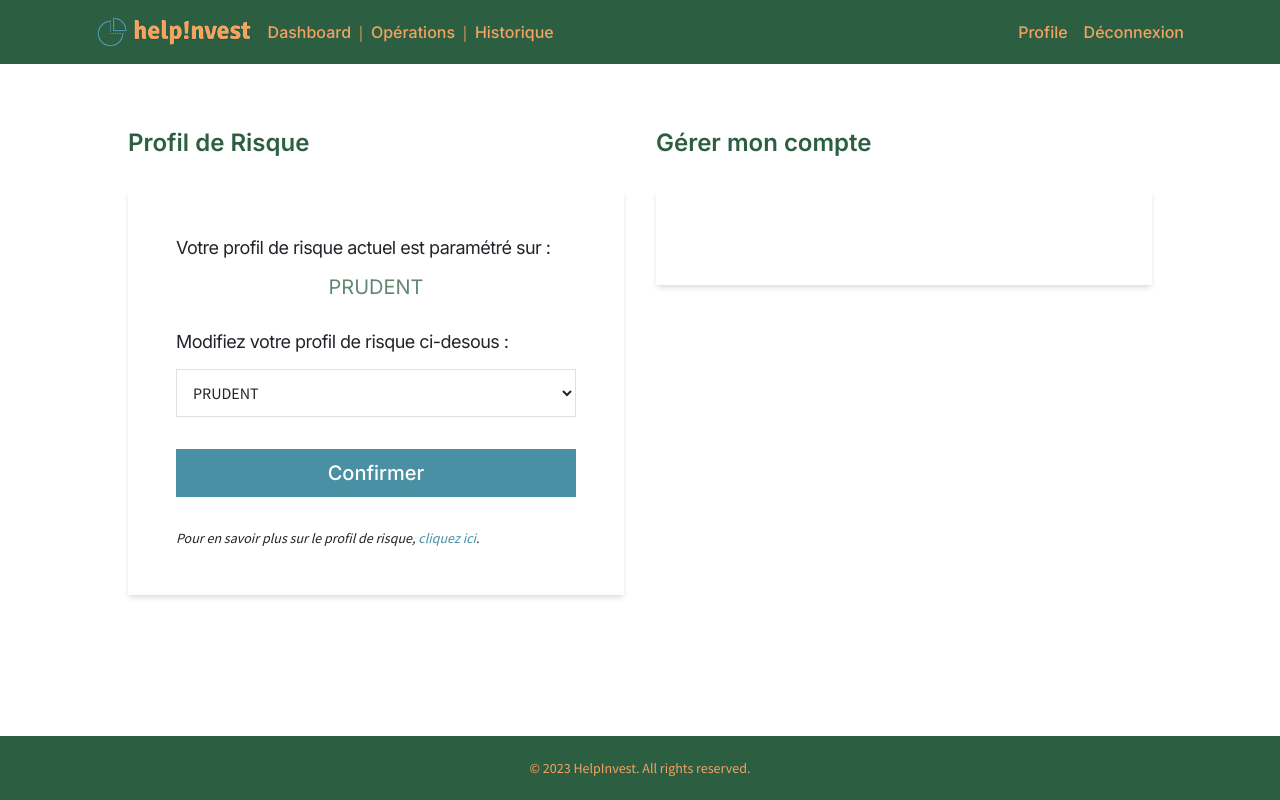
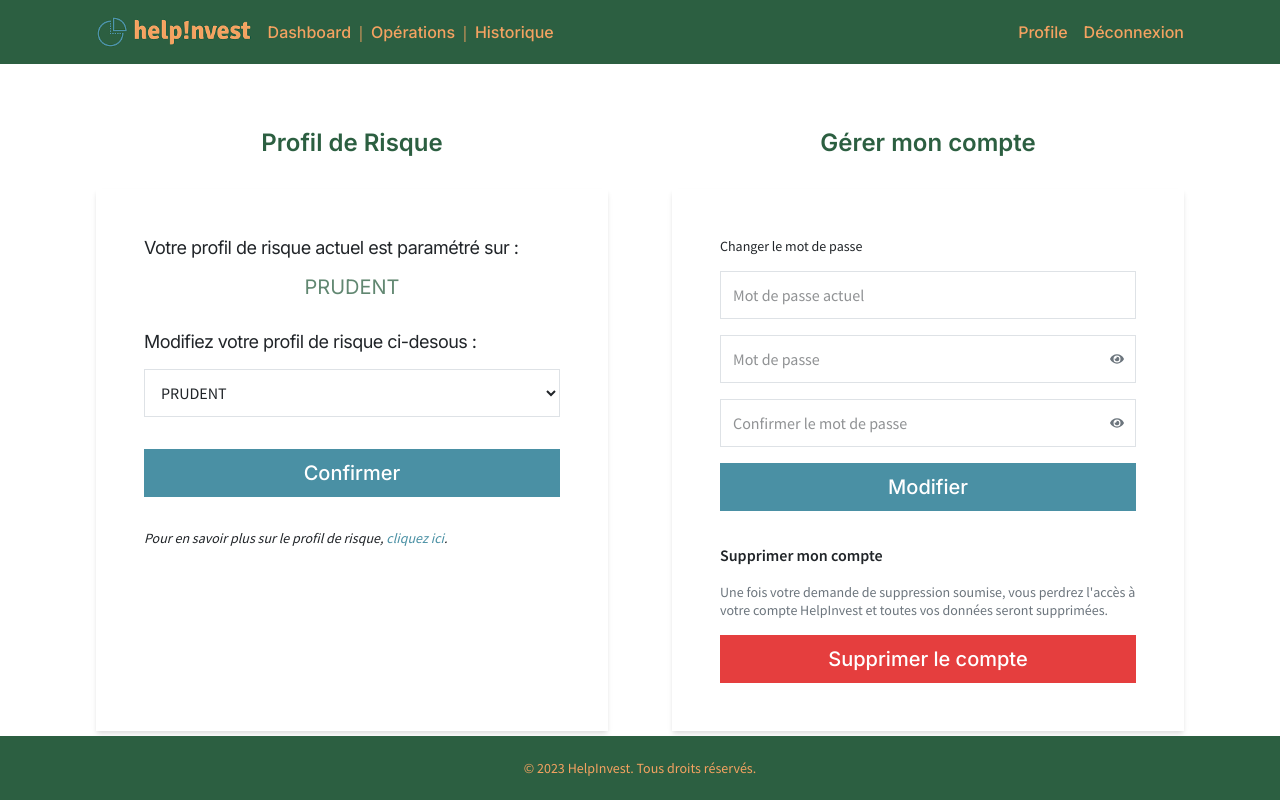
Before and after one commit to luneroka/help-invest, a React (Vite) app in the folder frontend/: page /profil in a window 1280 px wide. Built offline with nearby package versions, Linux system fonts and the light colour scheme.

Commit message:
Style Profile page

```diff
--- a/frontend/src/App.jsx
+++ b/frontend/src/App.jsx
@@ -7,6 +7,7 @@ import Register from './components/pages/Register'
 import Transactions from './components/pages/Transactions'
 import History from './components/pages/History'
 import Profil from './components/pages/Profil'
+import Risk from './components/pages/Risk'
 
 function App() {
   return (
@@ -19,6 +20,7 @@ function App() {
         <Route path='/profil' element={<Profil />} />
         <Route path='/opérations' element={<Transactions />} />
         <Route path='/historique' element={<History />} />
+        <Route path='/risque' element={<Risk />} />
       </Routes>
     </BrowserRouter>
   )
--- a/frontend/src/components/layout/Footer.jsx
+++ b/frontend/src/components/layout/Footer.jsx
@@ -4,7 +4,7 @@ function Footer() {
   return (
     <div className='bg-theme-main h-[64px] px-[96px] flex items-center justify-center'>
       <p className='text-small text-theme-accent'>
-        © 2023 HelpInvest. All rights reserved.
+        © 2023 HelpInvest. Tous droits réservés.
       </p>
     </div>
   )
--- a/frontend/src/components/pages/Dashboard.jsx
+++ b/frontend/src/components/pages/Dashboard.jsx
@@ -1,4 +1,4 @@
-import React from 'react'
+import { Link } from 'react-router-dom'
 import Layout from '../layout/Layout'
 import MainHeader from '../headers/MainHeader'
 import { PiPiggyBank } from 'react-icons/pi'
@@ -16,14 +16,18 @@ function Dashboard() {
           <div className='w-full'>
             <div className='border h-full mb-16'>Recommendation card</div>
             <div className='flex gap-4'>
-              <button className='btn-secondary flex-1 gap-2 btn-secondary:hover'>
+              <Link to='/opérations' className='flex-1'>
+                <button className='btn-secondary gap-2 w-full btn-secondary:hover'>
                   Investir
                   <PiPiggyBank />
                 </button>
-              <button className='btn-secondary flex-1 gap-2 btn-secondary:hover'>
+              </Link>
+              <Link to='/risque' className='flex-1'>
+                <button className='btn-secondary gap-2 w-full btn-secondary:hover'>
                   Profil de Risque
                   <FiExternalLink />
                 </button>
+              </Link>
             </div>
           </div>
         </div>
--- a/frontend/src/components/pages/Profil.jsx
+++ b/frontend/src/components/pages/Profil.jsx
@@ -1,18 +1,35 @@
-import React from 'react'
+import { useState } from 'react'
 import { Link } from 'react-router-dom'
 import Layout from '../layout/Layout'
 import MainHeader from '../headers/MainHeader'
+import { FaEye, FaEyeSlash } from 'react-icons/fa'
 
 function Profil() {
   const profiles = ['prudent', 'équilibré', 'dynamique']
 
+  // Local state for password visibility and values
+  const [passwordVisibility, setPasswordVisibility] = useState(false)
+  const [confirmationPasswordVisibility, setConfirmationPasswordVisibility] =
+    useState(false)
+  const [password, setPassword] = useState('')
+  const [confirmationPassword, setConfirmationPassword] = useState('')
+
+  // Toggle password view
+  const togglePasswordVisibility = () => {
+    setPasswordVisibility((prev) => !prev)
+  }
+
+  const toggleConfirmationPasswordVisibility = () => {
+    setConfirmationPasswordVisibility((prev) => !prev)
+  }
+
   return (
     <Layout header={<MainHeader />}>
       <div className='flex flex-col items-center min-h-full'>
-        <div className='grid grid-cols-1 lg:grid-cols-2 gap-8 w-full max-w-5xl'>
-          <div>
-            <h2>Profil de Risque</h2>
-            <div className='card'>
+        <div className='grid grid-cols-1 lg:grid-cols-2 gap-16 w-full max-w-6xl'>
+          <div className='flex flex-col h-full'>
+            <h2 className='text-center'>Profil de Risque</h2>
+            <div className='card h-full'>
               <div className='flex flex-col gap-4'>
                 <p className='text-h3-light'>
                   Votre profil de risque actuel est paramétré sur :
@@ -25,7 +42,7 @@ function Profil() {
                   Modifiez votre profil de risque ci-desous :
                 </p>
                 <select
-                  name='riskPofile'
+                  name='riskProfile'
                   id='risk-profile'
                   className='input-field input-field:focus w-full'
                 >
@@ -52,9 +69,84 @@ function Profil() {
             </div>
           </div>
 
-          <div>
-            <h2>Gérer mon compte</h2>
-            <div className='card'></div>
+          <div className='flex flex-col h-full'>
+            <h2 className='text-center'>Gérer mon compte</h2>
+            <div className='card'>
+              <form className='flex flex-col gap-4'>
+                <label htmlFor='password' className='block text-small'>
+                  Changer le mot de passe
+                </label>
+
+                {/* Current Password input */}
+                <div className='relative w-full'>
+                  <input
+                    type='password'
+                    name='current-password'
+                    id='current-password'
+                    placeholder='Mot de passe actuel'
+                    className='input-field w-full'
+                    autoComplete='current-password'
+                  />
+                </div>
+
+                {/* Password input */}
+                <div className='relative w-full'>
+                  <input
+                    type={passwordVisibility ? 'text' : 'password'}
+                    name='password'
+                    id='password'
+                    placeholder='Mot de passe'
+                    value={password}
+                    onChange={(e) => setPassword(e.target.value)}
+                    className='input-field w-full'
+                    autoComplete='current-password'
+                  />
+                  <button
+                    type='button'
+                    onClick={() => togglePasswordVisibility()}
+                    className='cursor-pointer absolute right-3 inset-y-0 my-auto text-caption'
+                  >
+                    {passwordVisibility ? <FaEyeSlash /> : <FaEye />}
+                  </button>
+                </div>
+
+                {/* Confirmation input */}
+                <div className='relative w-full'>
+                  <input
+                    type={confirmationPasswordVisibility ? 'text' : 'password'}
+                    required
+                    placeholder='Confirmer le mot de passe'
+                    value={confirmationPassword}
+                    onChange={(e) => setConfirmationPassword(e.target.value)}
+                    className='input-field w-full'
+                    autoComplete='new-password'
+                  />
+                  <button
+                    type='button'
+                    onClick={() => toggleConfirmationPasswordVisibility()}
+                    className='cursor-pointer absolute right-3 inset-y-0 my-auto text-caption'
+                  >
+                    {confirmationPasswordVisibility ? (
+                      <FaEyeSlash />
+                    ) : (
+                      <FaEye />
+                    )}
+                  </button>
+                </div>
+
+                <button className='btn-primary'>Modifier</button>
+              </form>
+
+              <div className='flex flex-col gap-4'>
+                <p className='font-bold'>Supprimer mon compte</p>
+                <p className='text-caption'>
+                  Une fois votre demande de suppression soumise, vous perdrez
+                  l'accès à votre compte HelpInvest et toutes vos données seront
+                  supprimées.
+                </p>
+                <button className='btn-withdraw'>Supprimer le compte</button>
+              </div>
+            </div>
           </div>
         </div>
       </div>
--- a/frontend/src/components/pages/Register.jsx
+++ b/frontend/src/components/pages/Register.jsx
@@ -1,4 +1,4 @@
-import React, { useState } from 'react'
+import { useState } from 'react'
 import { Link } from 'react-router-dom'
 import { FaEye, FaEyeSlash } from 'react-icons/fa'
 import PasswordChecklist from 'react-password-checklist'
@@ -88,7 +88,7 @@ function Register() {
                   onClick={() => toggleConfirmationPasswordVisibility()}
                   className='cursor-pointer absolute right-3 inset-y-0 my-auto text-caption'
                 >
-                  {passwordVisibility ? <FaEyeSlash /> : <FaEye />}
+                  {confirmationPasswordVisibility ? <FaEyeSlash /> : <FaEye />}
                 </button>
               </div>
               <div className='password-checklist-container'>
--- /dev/null
+++ b/frontend/src/components/pages/Risk.jsx
@@ -0,0 +1,7 @@
+import React from 'react'
+
+function Risk() {
+  return <div>Risk</div>
+}
+
+export default Risk
```
Lines whose indentation alone changed are shown as unchanged.
